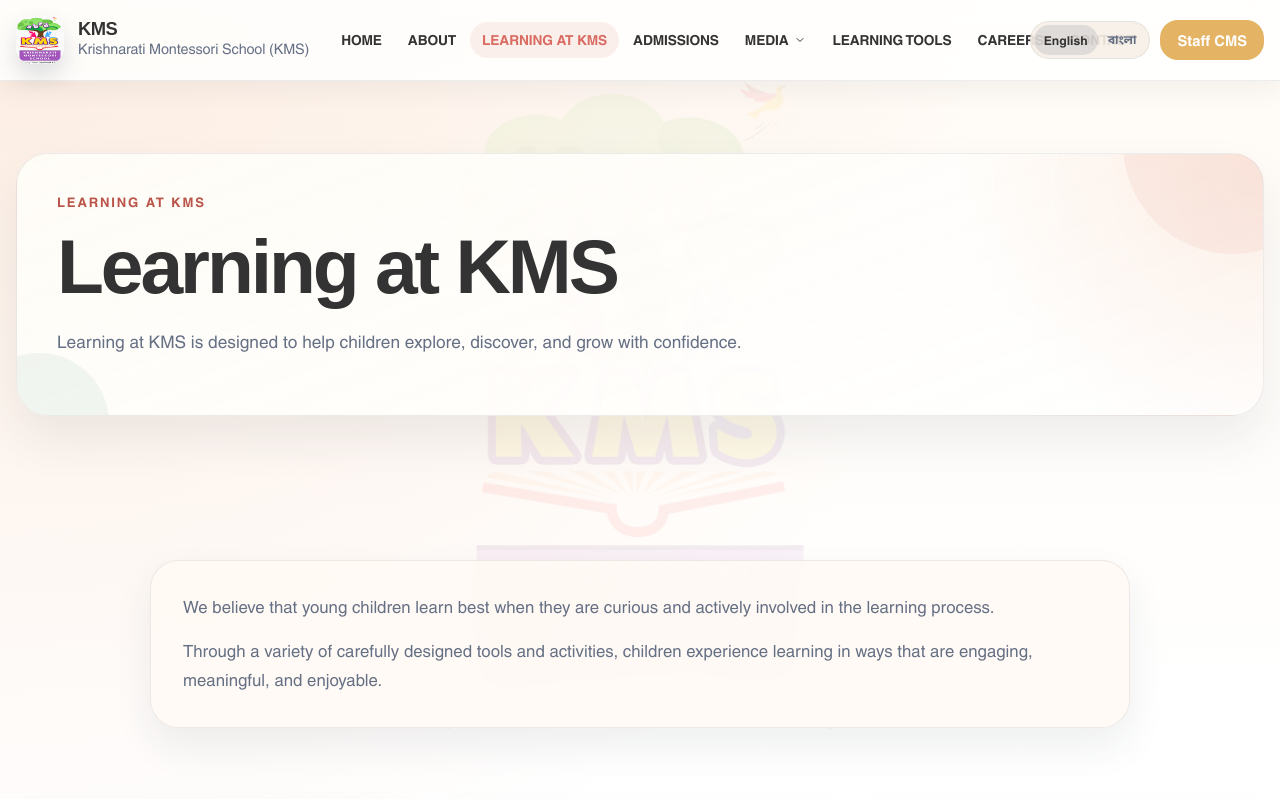
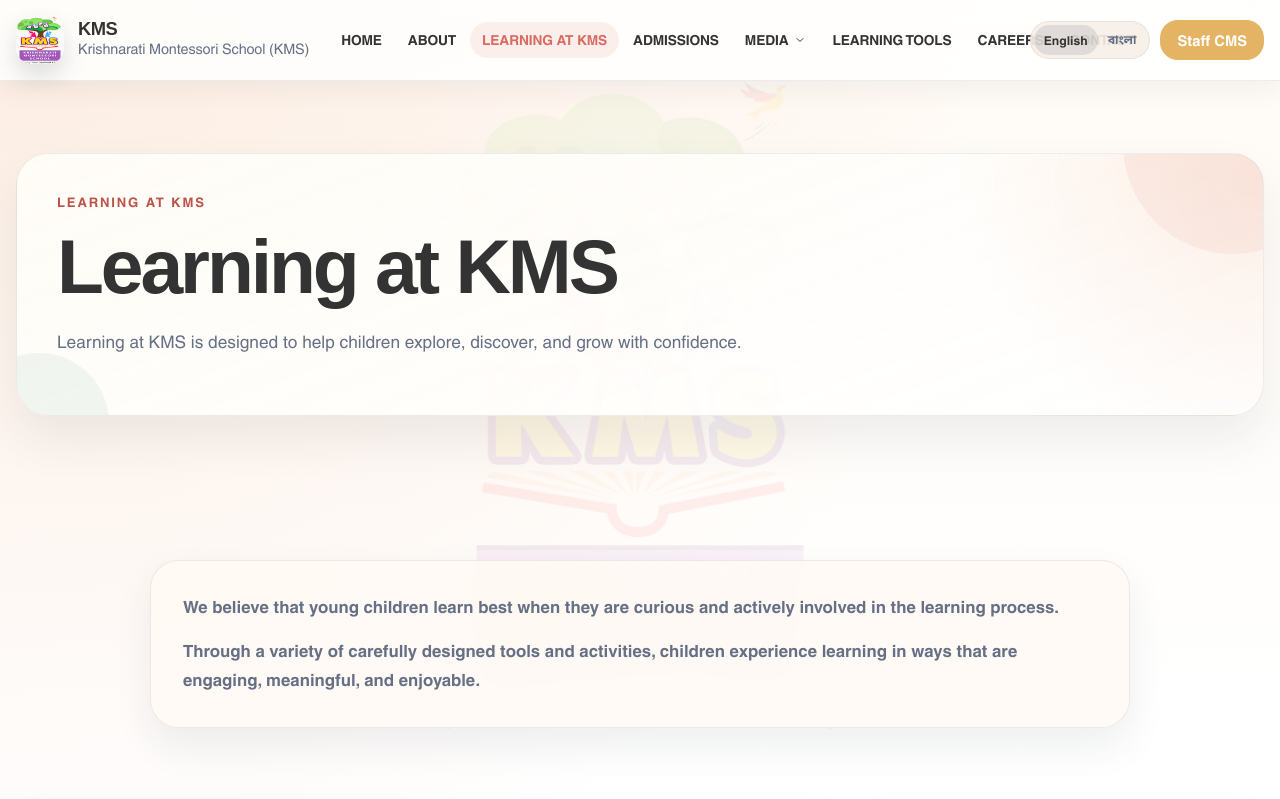
Before and after one commit to as4401s/School_website, a Next.js app: page /academics in a window 1280 px wide. Shown: the top 799 px of the page. Built offline with nearby package versions, Linux system fonts and the light colour scheme; a web font is replaced by a local one.

Commit message:
chore: style updates and automated changes

```diff
--- a/src/app/academics/page.tsx
+++ b/src/app/academics/page.tsx
@@ -30,12 +30,12 @@ const introSummary = {
 
 const learningIntroParagraphs: BilingualText[] = [
   {
-    en: "We believe that young children learn best when they are curious and actively involved in the learning process.",
-    bn: "আমাদের বিশ্বাস, ছোট শিশুরা সবচেয়ে ভালো শেখে যখন তাদের মনে কৌতূহল জাগে এবং তারা নিজে সক্রিয়ভাবে শেখার কাজে অংশ নেয়।",
+    en: "**We believe that young children learn best when they are curious and actively involved in the learning process.**",
+    bn: "**আমাদের বিশ্বাস, ছোট শিশুরা সবচেয়ে ভালো শেখে যখন তাদের মনে কৌতূহল জাগে এবং তারা নিজে সক্রিয়ভাবে শেখার কাজে অংশ নেয়।**",
   },
   {
-    en: "Through a variety of carefully designed tools and activities, children experience learning in ways that are engaging, meaningful, and enjoyable.",
-    bn: "যত্নসহকারে পরিকল্পিত নানা উপকরণ ও কার্যক্রমের মাধ্যমে শেখাকে আমরা এমনভাবে উপস্থাপন করি, যা শিশুদের কাছে আনন্দদায়ক, অর্থপূর্ণ এবং অংশগ্রহণমূলক হয়ে ওঠে।",
+    en: "**Through a variety of carefully designed tools and activities, children experience learning in ways that are engaging, meaningful, and enjoyable.**",
+    bn: "**যত্নসহকারে পরিকল্পিত নানা উপকরণ ও কার্যক্রমের মাধ্যমে শেখাকে আমরা এমনভাবে উপস্থাপন করি, যা শিশুদের কাছে আনন্দদায়ক, অর্থপূর্ণ এবং অংশগ্রহণমূলক হয়ে ওঠে।**",
   },
 ];
 
--- a/src/app/our-school/page.tsx
+++ b/src/app/our-school/page.tsx
@@ -83,7 +83,7 @@ const aboutCards: AboutCard[] = [
     },
     intro: {
       en: "At KMS, early education focuses on building a strong foundation for lifelong learning. We believe that young children learn best when learning is engaging, meaningful, and enjoyable.",
-      bn: "কেএমএস-এ প্রারম্ভিক শিক্ষার মূল লক্ষ্য হল এমন এক দৃঢ় ভিত্তি গড়ে তোলা, যা শিশুর আজীবন শিক্ষাযাত্রাকে শক্তপোক্ত করে। আমাদের বিশ্বাস, ছোটরা সবচেয়ে ভালো শেখে যখন শেখা আনন্দময়, অর্থপূর্ণ এবং মনোযোগ টানে।",
+      bn: "কেএমএস-এ প্রারম্ভিক শিক্ষার মূল লক্ষ্য হল এমন এক দৃঢ় ভিত্তি গড়ে তোলা, যা শিশুর আজীবন শিক্ষাযাত্রাকে শক্তপোক্ত করে। আমাদের বিশ্বাস, ছোটরা সবচেয়ে ভালো শেখে যখন শেখা আনন্দময়, অর্থপূর্ণ এবং মনোযোগ টানে।",
     },
     listIntro: {
       en: "Our approach includes:",
--- a/src/components/language-provider.tsx
+++ b/src/components/language-provider.tsx
@@ -59,8 +59,19 @@ export function LocalizedText<TTag extends ElementType = "span">({
 }) {
   const { language } = useLanguage();
   const Component = (as || "span") as ElementType;
+  const content = text[language];
+  const parts = content.split(/(\*\*.*?\*\*)/g);
 
-  return <Component className={className}>{text[language]}</Component>;
+  return (
+    <Component className={className}>
+      {parts.map((part, i) => {
+        if (part.startsWith("**") && part.endsWith("**")) {
+          return <strong key={part + i}>{part.slice(2, -2)}</strong>;
+        }
+        return part;
+      })}
+    </Component>
+  );
 }
 
 export function LocalizedDate({
--- a/src/data/site-content.ts
+++ b/src/data/site-content.ts
@@ -79,12 +79,12 @@ export const siteMeta = {
     bn: "সুরক্ষা সবার আগে: আপনার সন্তানের নিরাপত্তা নিশ্চিত করতে আমাদের বিদ্যালয়ে অতিরিক্ত ব্যবস্থা নেওয়া হয়েছে।",
   },
   address: {
-    en: "4MPP+5XP, Humania Pota, West Bengal 741238, India",
-    bn: "4MPP+5XP, হুমানিয়া পোতা, পশ্চিমবঙ্গ ৭৪১২৩৮, ভারত",
+    en: "Post & Village - Humaniapota, Thakurbari, PS - Gangnapur, Ranaghat - II, Nadia, Pin - 741238",
+    bn: "ডাকঘর ও গ্রাম - হুমানিয়া পোতা, ঠাকুরবাড়ি, থানা - গাংনাপুর, রাণাঘাট - ২, নদীয়া, পিন - ৭৪১২৩৮",
   },
   eventLocation: {
-    en: "4MPP+5XP, Humania Pota, West Bengal 741238, India",
-    bn: "4MPP+5XP, হুমানিয়া পোতা, পশ্চিমবঙ্গ ৭৪১২৩৮, ভারত",
+    en: "Post & Village - Humaniapota, Thakurbari, PS - Gangnapur, Ranaghat - II, Nadia, Pin - 741238",
+    bn: "ডাকঘর ও গ্রাম - হুমানিয়া পোতা, ঠাকুরবাড়ি, থানা - গাংনাপুর, রাণাঘাট - ২, নদীয়া, পিন - ৭৪১২৩৮",
   },
   schoolPhone: "+91-8756339237",
   schoolEmail: "info@kmschool.co.in",
```
Also changed, not shown: academics.html (+1 -1 lines), admissions.html (+1 -1 lines), blog.html (+1 -1 lines), contact.html (+1 -1 lines), file-share.html (+1 -1 lines), kmschool.html (+1 -1 lines), our-school.html (+1 -1 lines), term-1-results.html (+1 -1 lines).
